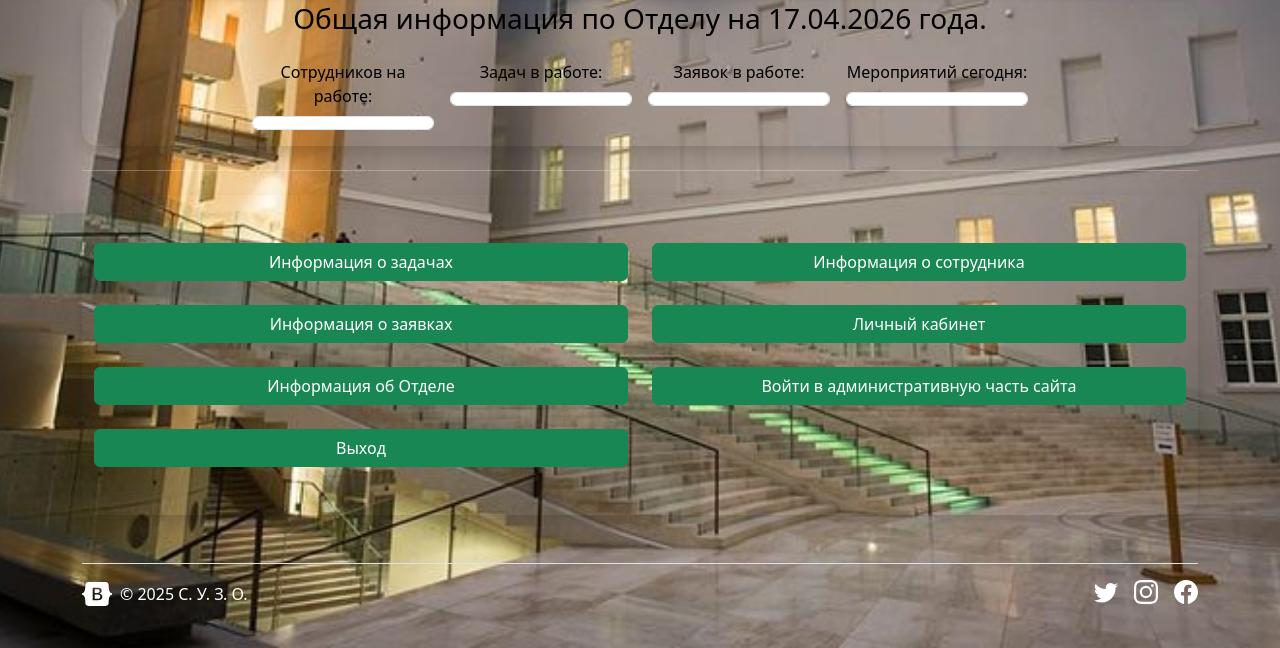
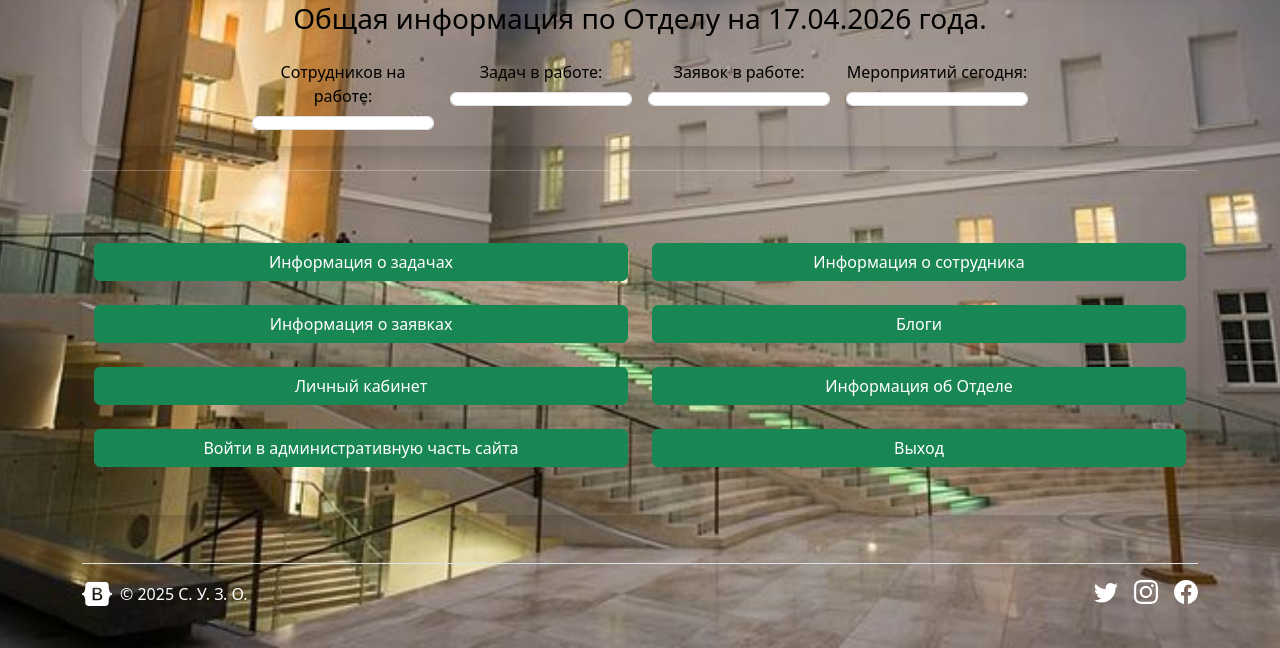
Before and after one commit to SergeiVokhminov/My_OGSH_Project, a Django app: page / in a window 1280 px wide. Shown: the part 301-949 px from the top of the page. Run offline with Django 5.2, Linux system fonts and the light colour scheme; the visitor is signed in with stand-in values (Sample User, id 1); some libraries are stand-ins or nearby versions.

Commit message:
корректировка шаблона страницы приложения home_page

```diff
--- a/home_page/templates/home_page/home.html
+++ b/home_page/templates/home_page/home.html
@@ -107,7 +107,12 @@
             </div>
             <div class="col">
                 <a class="btn btn-success w-100" style="text-align: center"
-                   href="#" role="button">Информация о заявках
+                   href="{% url 'applications:application_info' %}" role="button">Информация о заявках
+                </a>
+            </div>
+            <div class="col">
+                <a class="btn btn-success w-100" style="text-align: center"
+                   href="{% url 'blogs:blog_info' %}" role="button">Блоги
                 </a>
             </div>
             <div class="col">
```
